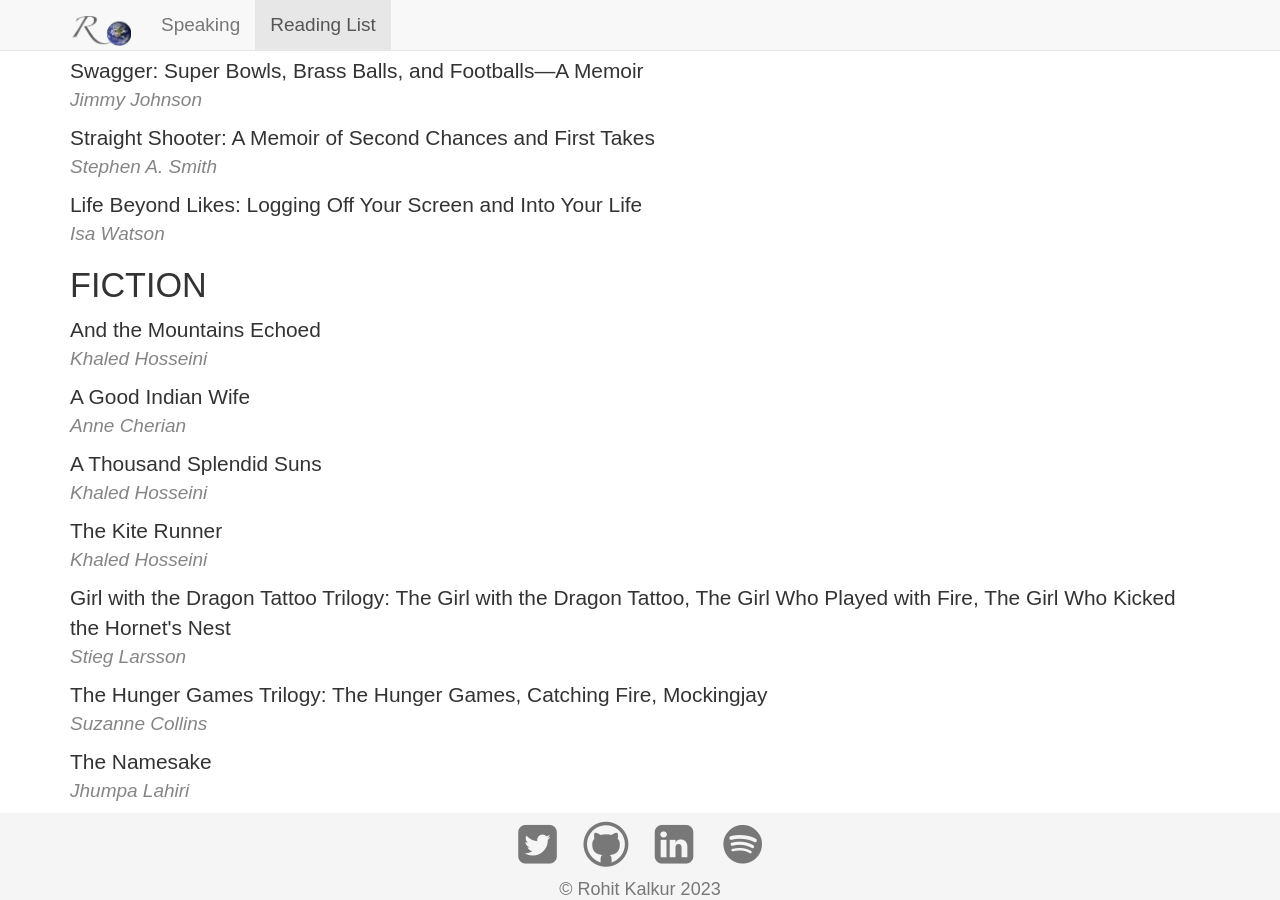
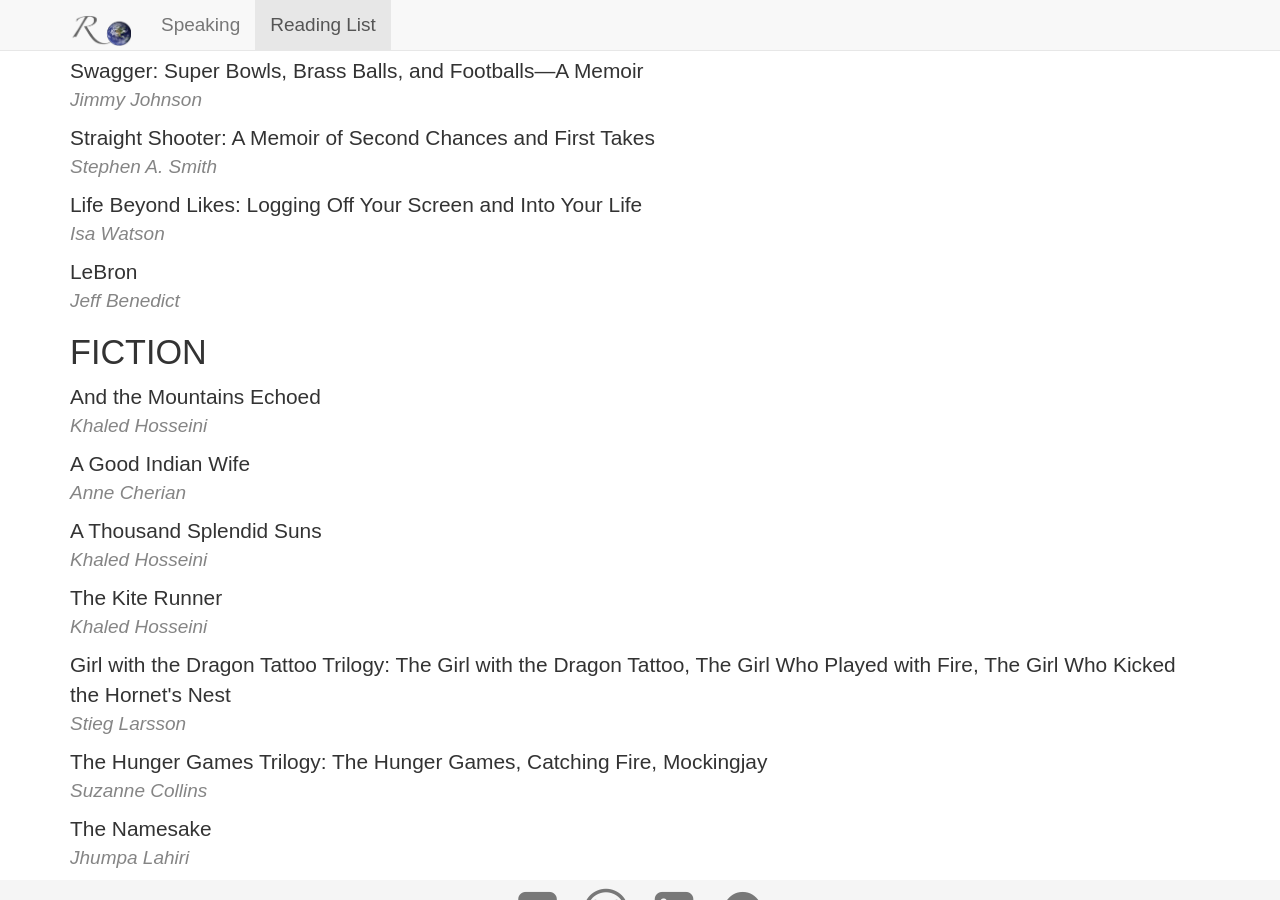
Before and after one commit to rovolution/rovolution.github.io, a Jekyll site: the page built from reading-list/index.html, in a window 1280 px wide and 900 px high, scrolled down 6375 px. Built offline with Jekyll 4.4.1, drawn with Linux system fonts in a browser that asks for light colours; nearby versions of some CDN libraries.

Commit message:
Update index.html

```diff
--- a/reading-list/index.html
+++ b/reading-list/index.html
@@ -393,6 +393,10 @@
 			<div class='book-list-title'>Life Beyond Likes: Logging Off Your Screen and Into Your Life</div>
 			<div class='book-list-author'>Isa Watson</div>
 		</li>
+		<li class='book-list-entry'>
+			<div class='book-list-title'>LeBron</div>
+			<div class='book-list-author'>Jeff Benedict</div>
+		</li>
 	</ul>
 	<h3 class="book-list-category">FICTION</h3>
 	<ul class='book-list'>
```
